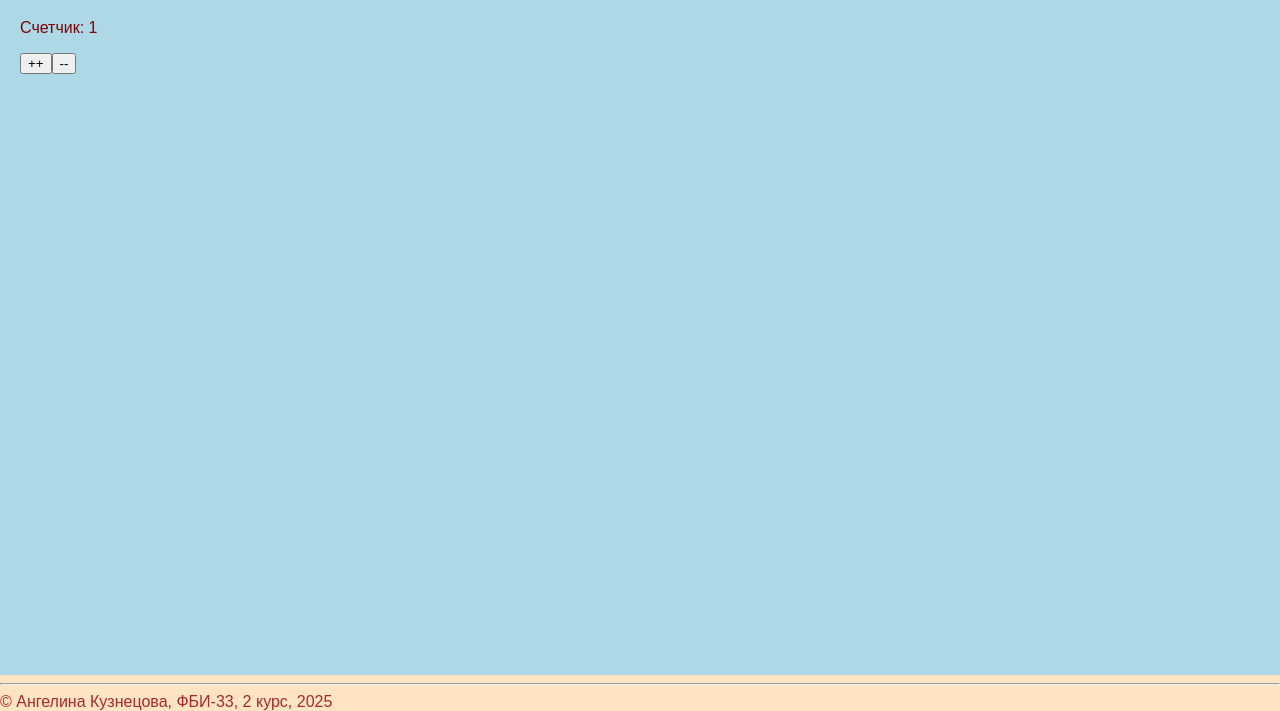
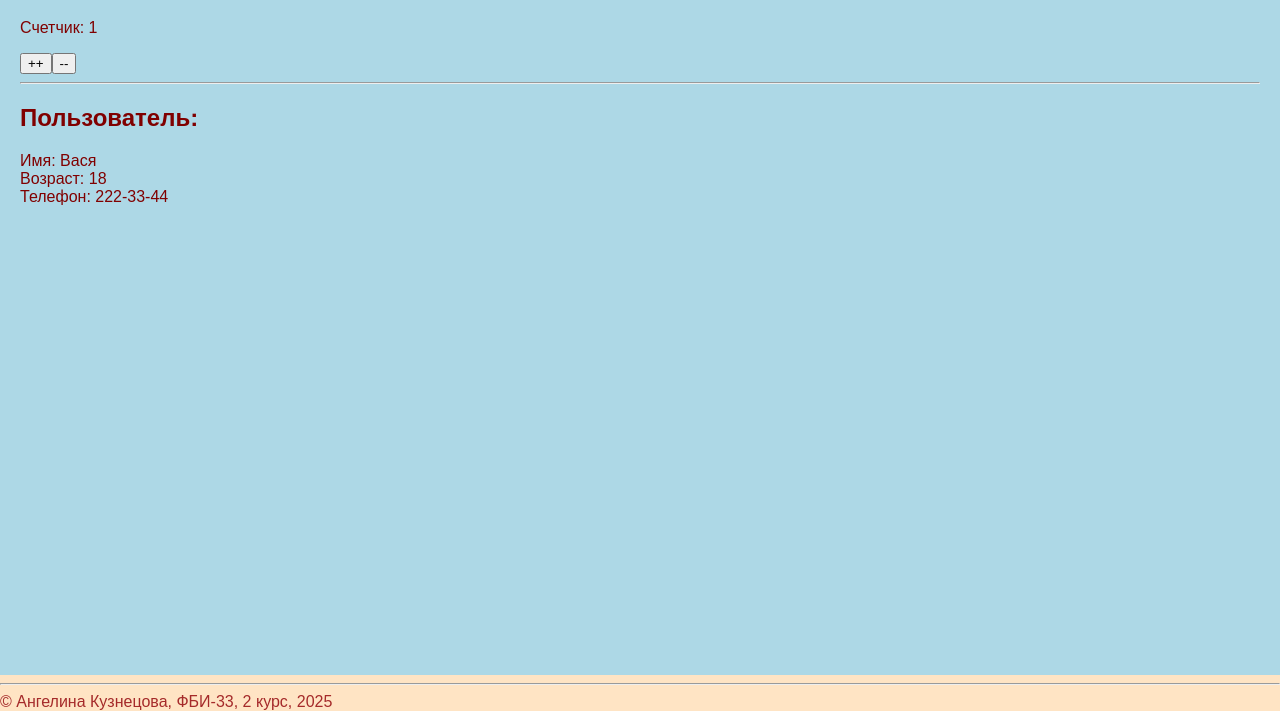
Before and after one commit to angelkuzk/web-front-labs, a plain HTML site: page lab8/lab8.html in a window 1280 px wide. Shown: the part 89-800 px from the top of the page. Drawn offline with nearby package versions, Linux system fonts and the light colour scheme.

Commit message:
Вывод объекта

```diff
--- a/lab8/lab8.html
+++ b/lab8/lab8.html
@@ -24,6 +24,12 @@
             <p>Счетчик: {{ counter }}</p>
             <button @click="incCounter" v-if="counter < 10">++</button>
             <button @click="decCounter" v-if="counter > 0">--</button>
+            <hr>
+
+            <h2>Пользователь:</h2>
+            <div>Имя: {{ user.name }}</div>
+            <div>Возраст: {{ user.age }}</div>
+            <div>Телефон: {{ user.tel }}</div>
         </div>
     </main>
 
@@ -38,6 +44,11 @@
                     message: 'Hello!',
                     messageRus: 'Привет!',
                     counter: 1,
+                    user: {
+                        name: 'Вася',
+                        age: '18',
+                        tel: '222-33-44',
+                    },
                 }
             },
             methods: {
```
